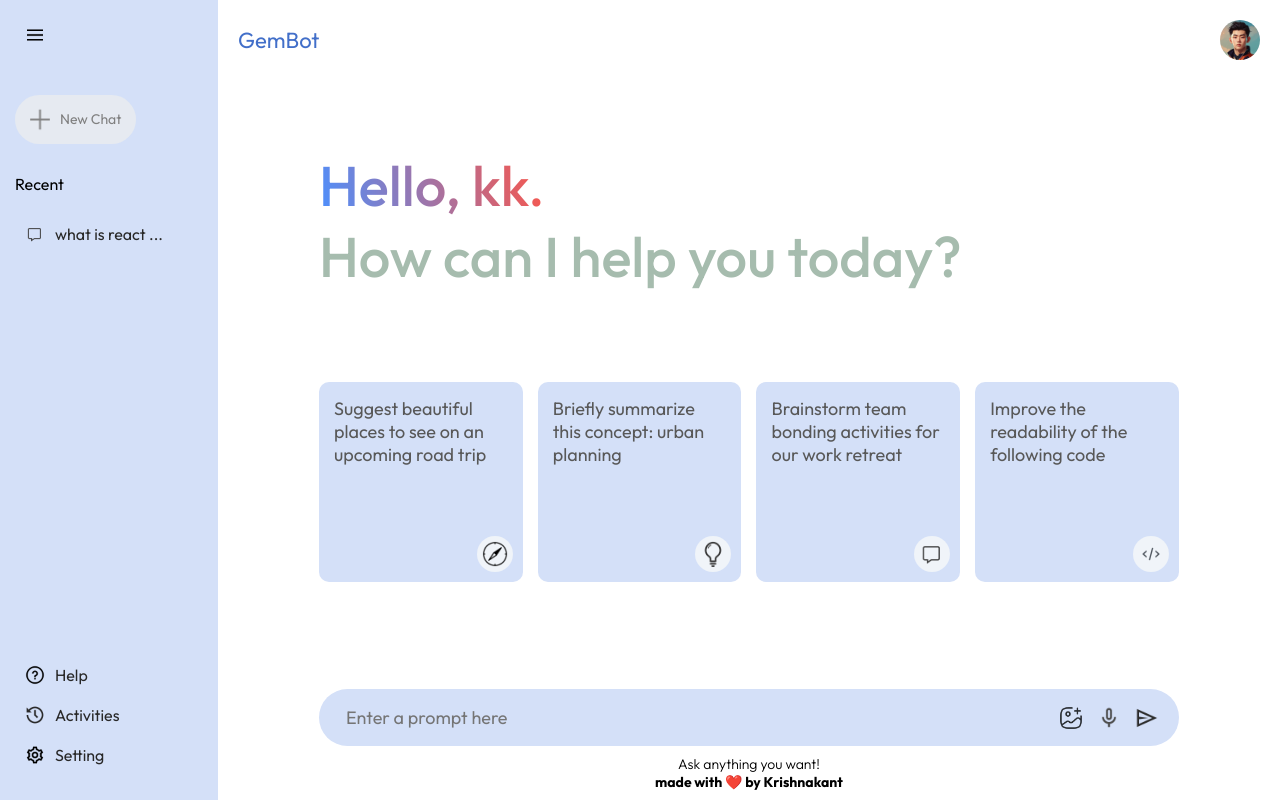
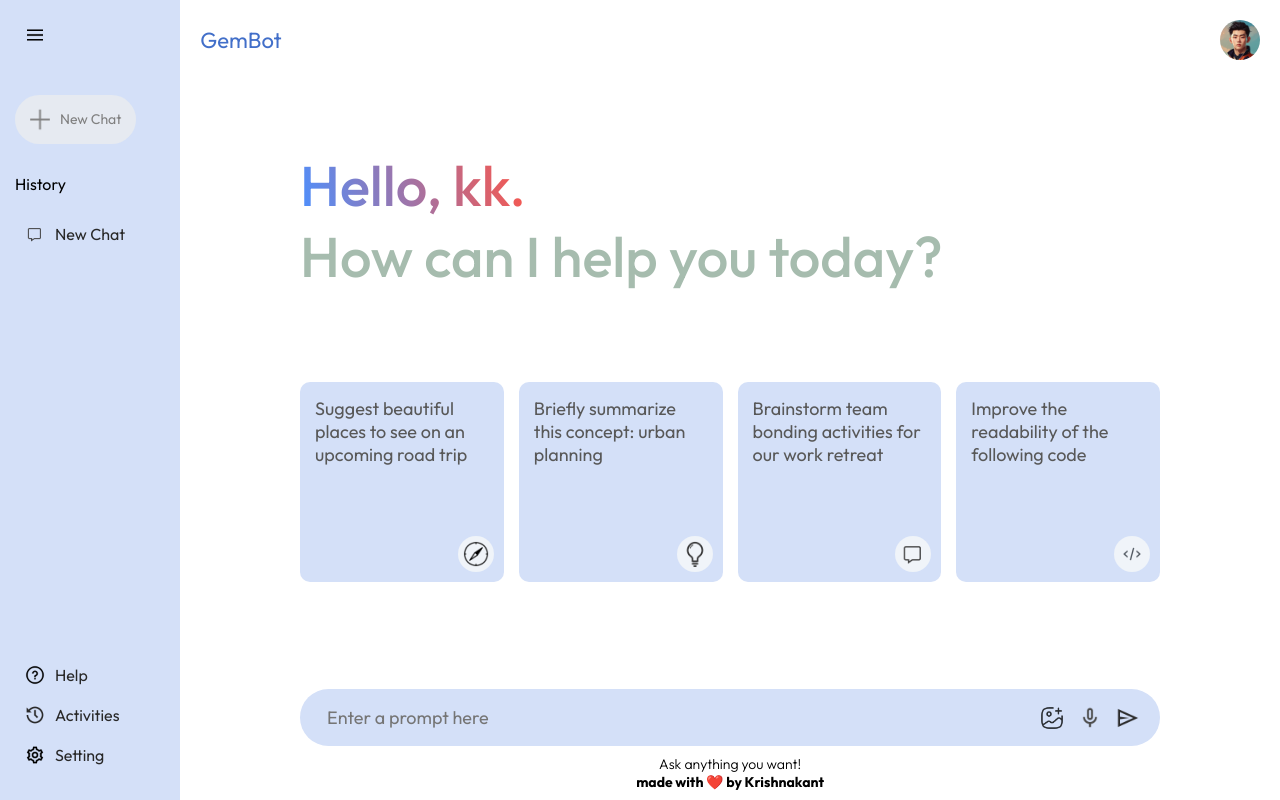
Before and after one commit to KRISHNAKANT-KUSHWAHA/gembot, a React (Vite) app: page / in a window 1280 px wide. Both pictures are taken after a click on the picture 35 px from the left and 35 px from the top of the page. Built offline with nearby package versions, Linux system fonts and the light colour scheme.

Commit message:
features-added

```diff
--- a/src/App.jsx
+++ b/src/App.jsx
@@ -3,6 +3,7 @@ import Sidebar from './components/Sidebar/Sidebar'
 import Main from './components/Main/Main'
 
 const App = () => {
+
   return (
     <>
     <Sidebar/>
--- a/src/components/Main/Main.jsx
+++ b/src/components/Main/Main.jsx
@@ -1,31 +1,165 @@
-import { useState } from "react";
+// import { useState } from "react";
+// import "./Main.css";
+// import { assets } from "../../assets/assets";
+// import { getGeminiResponse } from "../../config/gemini"; // ✅ Ensure this works
+
+// const Main = () => {
+//   const [input, setInput] = useState("");
+//   const [messages, setMessages] = useState([]);
+//   const [loading, setLoading] = useState(false);
+
+//   const handleSend = async () => {
+//     if (!input.trim()) return;
+
+//     const userMessage = { sender: "user", text: input };
+//     setMessages((prev) => [...prev, userMessage]);
+//     setLoading(true);
+//     setInput("");
+
+//     try {
+//       const result = await getGeminiResponse(input);
+//       const botMessage = { sender: "gembot", text: result };
+//       setMessages((prev) => [...prev, botMessage]);
+//     } catch (err) {
+//       const errorMessage = {
+//         sender: "gembot",
+//         text: "❌ Gemini couldn't respond properly.",
+//       };
+//       setMessages((prev) => [...prev, errorMessage]);
+//     }
+
+//     setLoading(false);
+//   };
+
+//   return (
+//     <div className="main">
+//       <div className="nav">
+//         <p>GemBot</p>
+//         <img src={assets.user_icon} alt="User" />
+//       </div>
+
+//       <div className="main-container">
+//         {messages.length === 0 && (
+//           <div className="container">
+//             <div className="greet">
+//               <p>
+//                 <span>Hello, kk.</span>
+//               </p>
+//               <p>How can I help you today?</p>
+//             </div>
+
+//             <div className="cards">
+//               <div className="card">
+//                 <p>Suggest beautiful places to see on an upcoming road trip</p>
+//                 <img src={assets.compass_icon} alt="" />
+//               </div>
+//               <div className="card">
+//                 <p>Briefly summarize this concept: urban planning</p>
+//                 <img src={assets.bulb_icon} alt="" />
+//               </div>
+//               <div className="card">
+//                 <p>Brainstorm team bonding activities for our work retreat</p>
+//                 <img src={assets.message_icon} alt="" />
+//               </div>
+//               <div className="card">
+//                 <p>Improve the readability of the following code</p>
+//                 <img src={assets.code_icon} alt="" />
+//               </div>
+//             </div>
+//           </div>
+//         )}
+
+//         {/* ✅ Chatbox showing conversation */}
+//         {messages.length > 0 && (
+//           <div className="chat-box">
+//             {messages.map((msg, index) => (
+//               <div
+//                 key={index}
+//                 className={msg.sender === "user" ? "user-message" : "bot-message"}
+//               >
+//                 <p>{msg.text}</p>
+//               </div>
+//             ))}
+//             {loading && <div className="loader">GemBot is typing...</div>}
+//           </div>
+//         )}
+
+//         <div className="main-bottom">
+//           <div className="search-box">
+//             <input
+//               type="text"
+//               placeholder="Enter a prompt here"
+//               value={input}
+//               onChange={(e) => setInput(e.target.value)}
+//               onKeyDown={(e) => e.key === "Enter" && handleSend()}
+//             />
+//             <div>
+//               <img src={assets.gallery_icon} alt="Gallery" />
+//               <img src={assets.mic_icon} alt="Mic" />
+//               <img
+//                 src={assets.send_icon}
+//                 alt="Send"
+//                 style={{ cursor: "pointer" }}
+//                 onClick={handleSend}
+//               />
+//             </div>
+//           </div>
+//           <div className="bottom-info">
+//             <p>{loading ? "Gemini is thinking..." : "Ask anything you want!"}</p>
+//             <h4>made with ❤️ by Krishnakant</h4>
+//           </div>
+//         </div>
+//       </div>
+//     </div>
+//   );
+// };
+
+// export default Main;
+
+
+// src/components/Main/Main.jsx
+import { useState, useContext, useEffect } from "react";
 import "./Main.css";
 import { assets } from "../../assets/assets";
-import { getGeminiResponse } from "../../config/gemini"; // ✅ Ensure this works
+import { getGeminiResponse } from "../../config/gemini";
+import { ChatContext } from "../../context/context";
 
 const Main = () => {
+  const { activeChat, updateActiveChat } = useContext(ChatContext);
   const [input, setInput] = useState("");
   const [messages, setMessages] = useState([]);
   const [loading, setLoading] = useState(false);
+
+  // ✅ Load selected chat's messages
+  useEffect(() => {
+    if (activeChat) {
+      setMessages(activeChat.messages);
+    } else {
+      setMessages([]);
+    }
+  }, [activeChat]);
 
   const handleSend = async () => {
     if (!input.trim()) return;
 
     const userMessage = { sender: "user", text: input };
-    setMessages((prev) => [...prev, userMessage]);
+    const newMessages = [...messages, userMessage];
+    setMessages(newMessages);
+    updateActiveChat(newMessages);
     setLoading(true);
     setInput("");
 
     try {
       const result = await getGeminiResponse(input);
       const botMessage = { sender: "gembot", text: result };
-      setMessages((prev) => [...prev, botMessage]);
+      const updatedMessages = [...newMessages, botMessage];
+      setMessages(updatedMessages);
+      updateActiveChat(updatedMessages);
     } catch (err) {
-      const errorMessage = {
-        sender: "gembot",
-        text: "❌ Gemini couldn't respond properly.",
-      };
-      setMessages((prev) => [...prev, errorMessage]);
+      const errorMessage = { sender: "gembot", text: "❌ Gemini error." };
+      const updatedMessages = [...newMessages, errorMessage];
+      setMessages(updatedMessages);
+      updateActiveChat(updatedMessages);
     }
 
     setLoading(false);
@@ -39,12 +173,11 @@ const Main = () => {
       </div>
 
       <div className="main-container">
+        {/* ✅ Cards should still show when no messages */}
         {messages.length === 0 && (
           <div className="container">
             <div className="greet">
-              <p>
-                <span>Hello, kk.</span>
-              </p>
+              <p><span>Hello, kk.</span></p>
               <p>How can I help you today?</p>
             </div>
 
@@ -69,14 +202,10 @@ const Main = () => {
           </div>
         )}
 
-        {/* ✅ Chatbox showing conversation */}
         {messages.length > 0 && (
           <div className="chat-box">
             {messages.map((msg, index) => (
-              <div
-                key={index}
-                className={msg.sender === "user" ? "user-message" : "bot-message"}
-              >
+              <div key={index} className={msg.sender === "user" ? "user-message" : "bot-message"}>
                 <p>{msg.text}</p>
               </div>
             ))}
--- a/src/components/Sidebar/Sidebar.jsx
+++ b/src/components/Sidebar/Sidebar.jsx
@@ -1,9 +1,65 @@
-import React, { useState } from "react";
+// import React, { useState } from "react";
+// import "./Sidebar.css";
+// import { assets } from "../../assets/assets";
+
+// const Sidebar = () => {
+//   const [extend, setExtend] = useState(false);
+
+//   return (
+//     <div className="sidebar">
+//       <div className="top">
+//         <img
+//           onClick={() => setExtend((prev) => !prev)}
+//           src={assets.menu_icon}
+//           alt=""
+//           className="menu"
+//         />
+//         <div className="new-chat">
+//           <img src={assets.plus_icon} alt="" />
+//           {extend ? <p>New Chat</p> : null}
+//         </div>
+//         {extend ? (
+//           <div className="recent">
+//             <p className="recent-title">Recent</p>
+//             <div className="recent-entry">
+//               <img src={assets.message_icon} alt="" />
+//               <p>what is react ...</p>
+//             </div>
+//           </div>
+//         ) : null}
+//       </div>
+
+//       <div className="bottom">
+//         <div className="bottom-item recent-entry">
+//           <img src={assets.question_icon} alt="" />
+//           {extend ? <p>Help</p> : null}
+//         </div>
+//         <div className="bottom-item recent-entry">
+//           <img src={assets.history_icon} alt="" />
+//           {extend ? <p>Activities</p> : null}
+//         </div>
+//         <div className="bottom-item recent-entry">
+//           <img src={assets.setting_icon} alt="" />
+//           {extend ? <p>Setting</p> : null}
+//         </div>
+//       </div>
+//     </div>
+//   );
+// };
+
+// export default Sidebar;
+
+
+
+// src/components/Sidebar/Sidebar.jsx
+import React, { useState, useContext } from "react";
 import "./Sidebar.css";
 import { assets } from "../../assets/assets";
+import { ChatContext } from "../../context/context";
 
 const Sidebar = () => {
   const [extend, setExtend] = useState(false);
+  const { chats, selectChat, startNewChat } = useContext(ChatContext);
 
   return (
     <div className="sidebar">
@@ -14,33 +70,44 @@ const Sidebar = () => {
           alt=""
           className="menu"
         />
-        <div className="new-chat">
+        <div className="new-chat" onClick={startNewChat}>
           <img src={assets.plus_icon} alt="" />
-          {extend ? <p>New Chat</p> : null}
+          {extend && <p>New Chat</p>}
         </div>
-        {extend ? (
+
+        {extend && (
           <div className="recent">
-            <p className="recent-title">Recent</p>
-            <div className="recent-entry">
-              <img src={assets.message_icon} alt="" />
-              <p>what is react ...</p>
-            </div>
+            <p className="recent-title">History</p>
+            {chats.length === 0 ? (
+              <p>No chats yet</p>
+            ) : (
+              chats.map((chat) => (
+                <div
+                  key={chat.id}
+                  className="recent-entry"
+                  onClick={() => selectChat(chat)}
+                >
+                  <img src={assets.message_icon} alt="" />
+                  <p>{chat.title}</p>
+                </div>
+              ))
+            )}
           </div>
-        ) : null}
+        )}
       </div>
 
       <div className="bottom">
         <div className="bottom-item recent-entry">
           <img src={assets.question_icon} alt="" />
-          {extend ? <p>Help</p> : null}
+          {extend && <p>Help</p>}
         </div>
         <div className="bottom-item recent-entry">
           <img src={assets.history_icon} alt="" />
-          {extend ? <p>Activities</p> : null}
+          {extend && <p>Activities</p>}
         </div>
         <div className="bottom-item recent-entry">
           <img src={assets.setting_icon} alt="" />
-          {extend ? <p>Setting</p> : null}
+          {extend && <p>Setting</p>}
         </div>
       </div>
     </div>
--- a/src/context/context.jsx
+++ b/src/context/context.jsx
@@ -1,28 +1,51 @@
-// import React, { createContext, useContext } from "react";
+// src/context/context.jsx
+import { createContext, useState, useEffect } from "react";
 
-// // Create context
-// const AppContext = createContext();
+export const ChatContext = createContext();
 
-// // Create provider
-// export const AppProvider = ({ children }) => {
-//   const formatResponse = (text) => {
-//     if (!text) return "";
+export const ChatProvider = ({ children }) => {
+  const [chats, setChats] = useState([]);
+  const [activeChat, setActiveChat] = useState(null);
 
-//     // Make **bold**
-//     const boldFormatted = text.replace(/\*\*(.*?)\*\*/g, "<strong>$1</strong>");
+  // ✅ Start with a default chat
+  useEffect(() => {
+    if (chats.length === 0) {
+      const firstChat = { id: Date.now(), title: "New Chat", messages: [] };
+      setChats([firstChat]);
+      setActiveChat(firstChat);
+    }
+  }, [chats]);
 
-//     // Replace * with <br/> for line breaks
-//     const lineBreaksFormatted = boldFormatted.replace(/\*/g, "<br/>");
+  // ✅ Start a brand-new chat
+  const startNewChat = () => {
+    const newChat = { id: Date.now(), title: "New Chat", messages: [] };
+    setChats((prev) => [newChat, ...prev]);
+    setActiveChat(newChat);
+  };
 
-//     return lineBreaksFormatted;
-//   };
+  // ✅ Update active chat with messages
+  const updateActiveChat = (messages) => {
+    setActiveChat((prev) => {
+      if (!prev) return prev;
+      const updatedChat = {
+        ...prev,
+        title: messages.find((m) => m.sender === "user")?.text || "New Chat",
+        messages,
+      };
 
-//   return (
-//     <AppContext.Provider value={{ formatResponse }}>
-//       {children}
-//     </AppContext.Provider>
-//   );
-// };
+      setChats((prevChats) =>
+        prevChats.map((chat) => (chat.id === prev.id ? updatedChat : chat))
+      );
 
-// // Custom hook
-// export const useAppContext = () => useContext(AppContext);
+      return updatedChat;
+    });
+  };
+
+  const selectChat = (chat) => setActiveChat(chat);
+
+  return (
+    <ChatContext.Provider value={{ chats, activeChat, selectChat, startNewChat, updateActiveChat }}>
+      {children}
+    </ChatContext.Provider>
+  );
+};
```
Also changed, not shown: src/main.jsx (+21 -8 lines).
